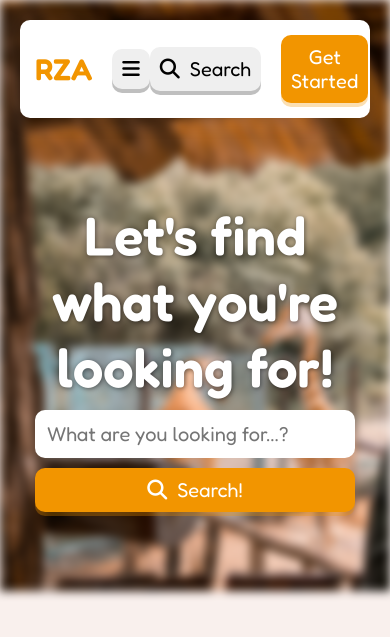
After one commit to willrees23/RZA, a Flask app: page /search in a window 390 px wide. The commit adds this page. Shown: the top 637 px of the page. Run offline with Flask 3, Linux system fonts and the light colour scheme; some libraries are stand-ins or nearby versions.

Commit message:
add responsiveness

```diff
--- /dev/null
+++ b/static/styles/global.css
@@ -0,0 +1,147 @@
+/* Import Fredoka font */
+@import url('https://fonts.googleapis.com/css2?family=Fredoka:wght@300..700&display=swap');
+
+* {
+    font-family: "Fredoka", serif;
+    font-size: 20px;
+}
+
+form {
+    display: flex;
+    flex-direction: column;
+    gap: 10px;
+}
+
+.mobile-menu {
+    position: relative;
+    visibility: visible;
+}
+
+.navbar-left {
+    position: absolute;
+    visibility: hidden;
+}
+
+body {
+    inset: 0;
+    margin: 20px;
+    padding: 0;
+    font-size: 20px;
+    background-color: #F9F0ED;
+}
+
+.hero_title span.title {
+    color: white;
+    font-weight: 600;
+    text-align: center;
+    font-size: 54px;
+    text-shadow: 1px 1px 5px rgba(0, 0, 0, 0.5);
+}
+
+.hero_title {
+    margin-top: 10vh;
+    display: flex;
+    flex-direction: column;
+    gap: 10px;
+    margin-left: 15px;
+    margin-right: 15px;
+}
+
+.navbar {
+    display: flex;
+    align-items: center;
+    background-color: white;
+    padding: 15px;
+    border-radius: 10px;
+    gap: 20px;
+    filter: drop-shadow(rgba(0, 0, 0, 0.2) 0px 0px 10px);
+}
+
+.navbar-title a {
+    font-size: 30px;
+    font-weight: 600;
+    color: #F29500;
+}
+
+.navbar-content {
+    display: flex;
+    align-items: center;
+    justify-content: space-between;
+    width: 100%;
+}
+
+.navbar-content * {
+    display: flex;
+    align-items: center;
+    gap: 20px;
+}
+
+.navbar-content * a {
+    color: black;
+}
+
+.navbar-content * a:hover {
+    color: #F29500
+}
+
+.hero {
+    height: 70vh;
+    background-repeat: no-repeat, repeat;
+    background-color: #cccccc;
+    background-size: cover;
+    background-position: left;
+    position: absolute;
+    inset: 0;
+    z-index: -1;
+}
+
+h1 {
+    font-weight: 600;
+    font-size: 54px;
+    color: white;
+}
+
+button {
+    padding: 10px;
+    border-radius: 10px;
+    border: none;
+    cursor: pointer;
+    filter: drop-shadow(rgba(0, 0, 0, 0.25) 0px 4px);
+    transition: all 0.15s;
+}
+
+button.primary {
+    background-color: #F29500;
+    color: white;
+    filter: drop-shadow(rgba(242, 149, 0, 0.3) 0px 4px);
+}
+
+button.icon {
+    display: flex;
+    gap: 10px;
+    justify-content: center;
+    align-items: center;
+}
+
+button.primary:hover,
+button:hover {
+    scale: 97%;
+    filter: none
+}
+
+button.primary:active,
+button:active {
+    scale: 93%;
+    filter: none;
+}
+
+input {
+    padding: 12px;
+    border-radius: 10px;
+    border: none;
+}
+
+a {
+    text-decoration: none;
+    transition: all 0.15s ease-in-out;
+}
--- /dev/null
+++ b/static/styles/wide.css
@@ -0,0 +1,27 @@
+form {
+    width: 50%;
+}
+
+form.login {
+    background-color: #f9f0ed7e;
+    padding: 20px;
+    border-radius: 20px;
+}
+
+.off-text {
+    color: #523200;
+}
+
+.hero_title span.title {
+    text-align: unset;
+}
+
+.mobile-menu {
+    position: absolute;
+    visibility: hidden;
+}
+
+.navbar-left {
+    position: relative;
+    visibility: visible;
+}
--- /dev/null
+++ b/static/styles/wider.css
@@ -0,0 +1,3 @@
+form {
+    width: 25%;
+}
--- a/templates/common.html
+++ b/templates/common.html
@@ -4,12 +4,15 @@
 <head>
   <meta charset="UTF-8" />
   <meta name="viewport" content="width=device-width, initial-scale=1.0" />
-  <link rel="stylesheet" href="/static/styles.css">
+  <script src="https://kit.fontawesome.com/065b08aa18.js" crossorigin="anonymous"></script>
+  <link rel="stylesheet" href="/static/styles/global.css">
+  <link rel="stylesheet" media="screen and (min-width: 900px)" href="/static/styles/wide.css">
+  <link rel="stylesheet" media="screen and (min-width: 1500px)" href="/static/styles/wider.css">
   <title>{% block title %} {% endblock %}</title>
 </head>
 
 <body>
-  <div class="hero" style="background-image: url('/static/images/{% block bg_img %}{%endblock%}');">
+  <div class="hero" style="background-image: url('/static/images/{% block bg_img %}{%endblock%}'); filter: blur({% block bg_blur %}{%endblock%});">
   </div>
   <nav class="navbar">
     <div class="navbar-title"><a href="/">RZA</a></div>
@@ -28,15 +31,30 @@
           Support
         </a>
       </div>
+      <button class="icon mobile-menu">
+        <i class="fa-solid fa-bars"></i>
+      </button>
       <div class="navbar-right">
-        <button>
-          <span>Search</span>
-        </button>
+        <a href="/search">
+          <button class="icon">
+            <i class="fa-solid fa-magnifying-glass"></i>
+            <span>Search</span>
+          </button>
+        </a>
+        {% if user %}
+        <a href="/account">
+          <button class="primary icon">
+            <i class="fa-solid fa-user"></i>
+            <text>Account</text>
+          </button>
+        </a>
+        {% else %}
         <a href="/login">
-          <button>
+          <button class="primary">
             Get Started
           </button>
         </a>
+        {% endif %}
       </div>
     </div>
   </nav>
--- /dev/null
+++ b/templates/search.html
@@ -0,0 +1,18 @@
+{% extends 'common.html' %}
+{% block title %}
+Riget Zoo Adventures | Search
+{% endblock %}
+{% block bg_img %}person_looking_at_zoo.jpg{%endblock%}
+{% block bg_blur %}5px{%endblock%}
+{% block hero_title %}
+<span class="title">
+    Let's find what you're looking for!
+</span>
+<form action="/search" method="get" class="flex-col">
+    <input id="query" name="query" placeholder="What are you looking for...?">
+    <button class="primary icon">
+        <i class="fa-solid fa-magnifying-glass"></i>
+        <text>Search!</text>
+    </button>
+</form>
+{% endblock %}
```
Also changed, not shown: static/styles.css (deleted, +0 -85 lines), templates/account/login.html (+22 -4 lines), templates/index.html (+9 -7 lines).
